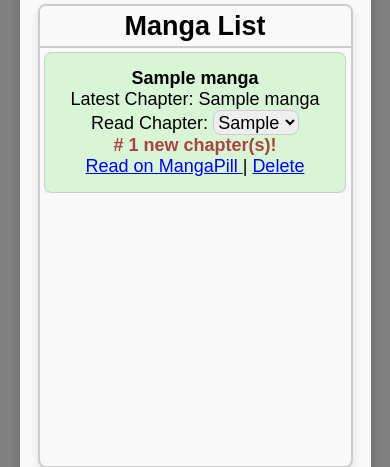
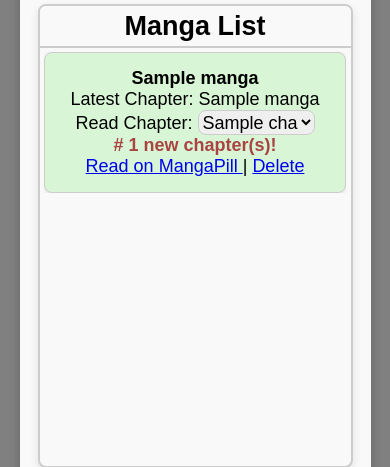
Before and after one commit to rdjsweet/manga-tracker, a Flask app: template templates/index.html in a window 390 px wide. Shown: the part 479-946 px from the top of the page. Run offline with Flask 2, Linux system fonts and the light colour scheme; the template is opened without the code that fills it: most values are stand-ins (such as "Sample title", 1, 10 or a date in 2020).

Commit message:
Resized mobile select

```diff
--- a/static/styles.css
+++ b/static/styles.css
@@ -377,6 +377,6 @@ select {
     }
 
     select {
-        width: 22vw;
+        width: 30vw;
     }
 }
```
